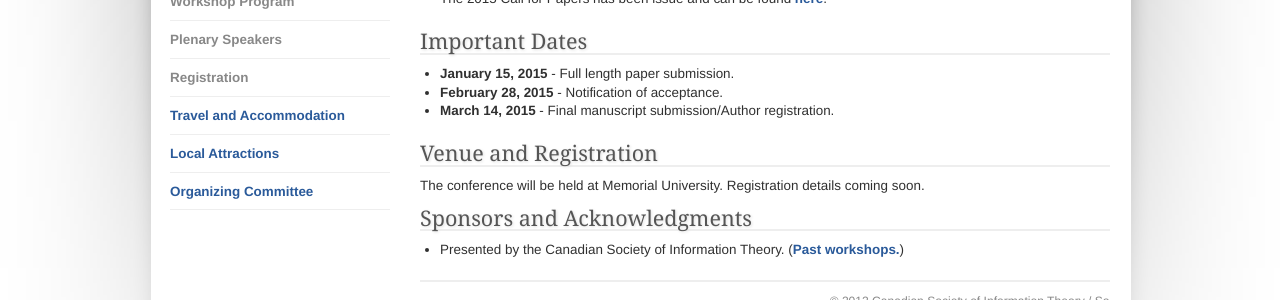
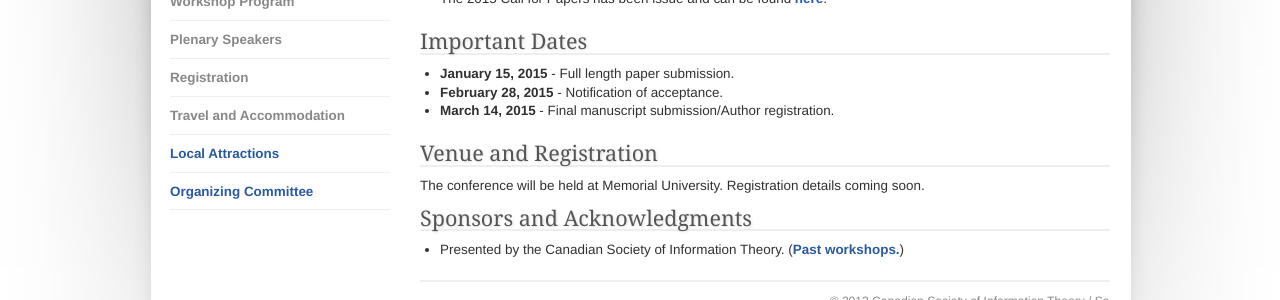
Before and after one commit to bkidney/CWIT2015, a Jekyll site: the page built from index.html, in a window 1280 px wide. Shown: the part 451-751 px from the top of the page. Built offline with Jekyll 4.4.1, drawn with Linux system fonts in a browser that asks for light colours.

```diff
--- a/_includes/leftmenu.html
+++ b/_includes/leftmenu.html
@@ -4,7 +4,7 @@
     <li><b><!--<a href="program.html">-->Workshop Program<!--</a>--></b>
     <li><b><!--<a href="plenary.html">-->Plenary Speakers<!--</a>--></b>
     <li><b><!--<a href="registration.html">-->Registration<!--</a>--></b>
-    <li><b><a href="travel.html">Travel and Accommodation</a></b>
+    <li><b><!--<a href="travel.html">-->Travel and Accommodation<!--</a>--></b>
     <li><b><a href="local.html">Local Attractions</a></b>
     <li><b><a href="organizers.html">Organizing Committee</a></b>
   </ul>
```
